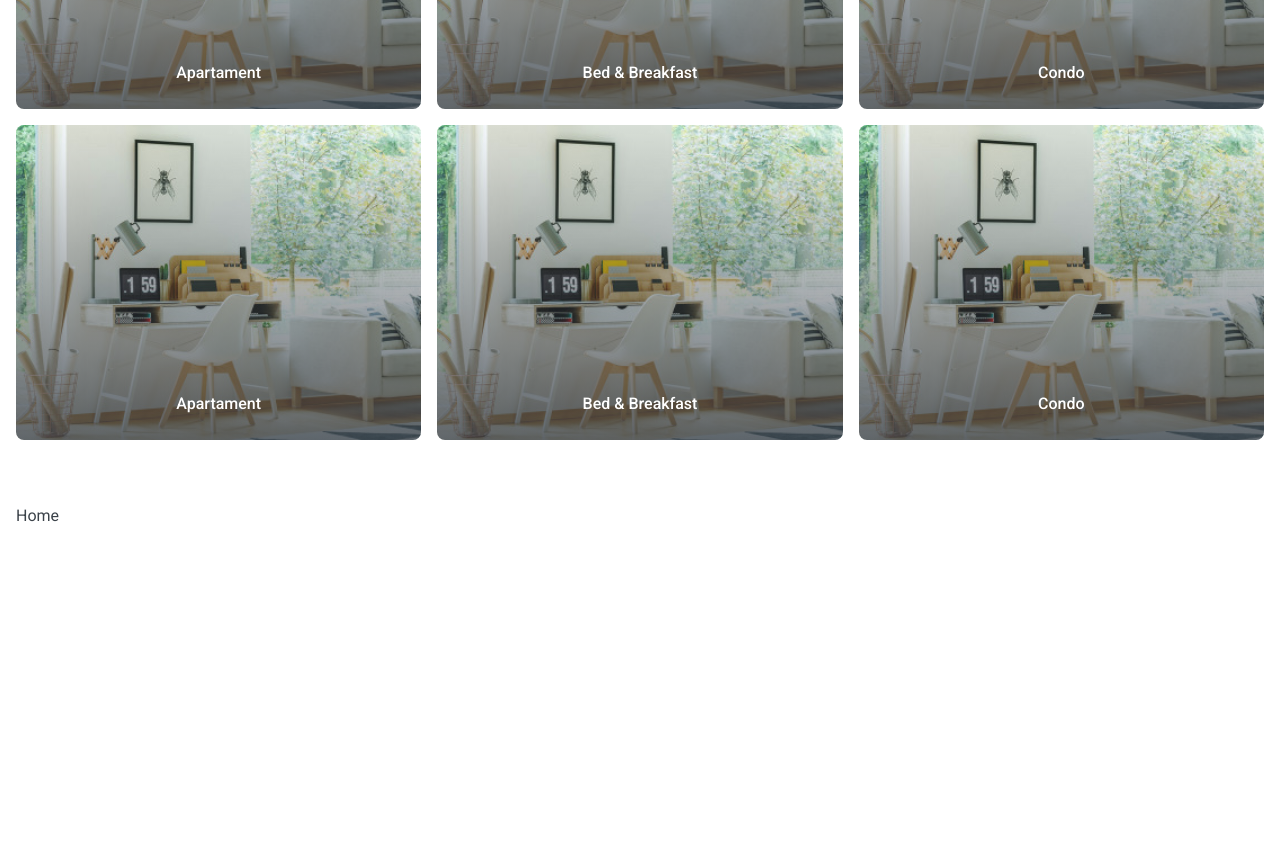
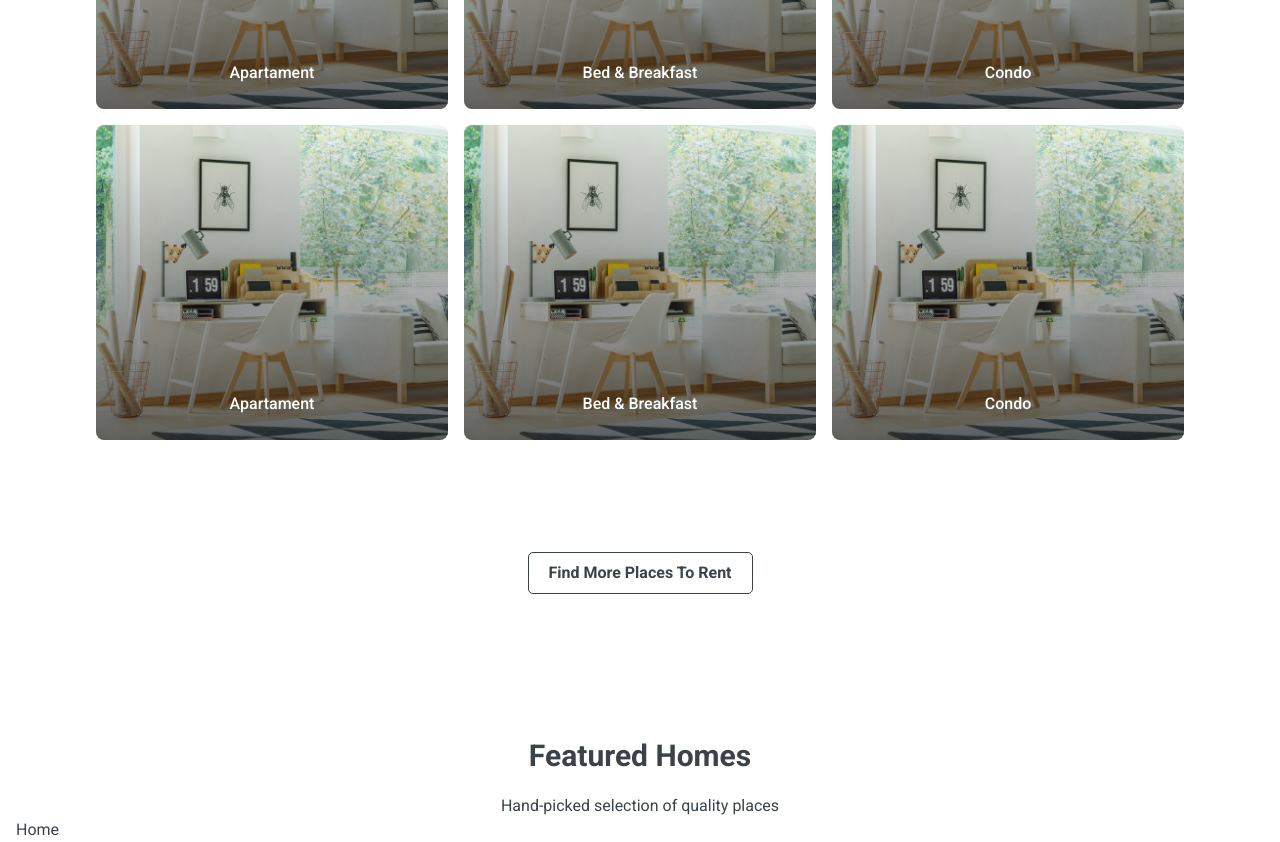
Before and after one commit to franklinsouza/homey, a React (Vite) app: page / in a window 1280 px wide. Shown: the part 1000-1842 px from the top of the page. Before the commit the page ends 1528 px from the top, so only its background shows below. Built offline with nearby package versions, Linux system fonts and the light colour scheme.

Commit message:
refacto: Adiciona zoom no cover do card de Find a Place

```diff
--- a/src/Pages/Home/Home.tsx
+++ b/src/Pages/Home/Home.tsx
@@ -1,5 +1,6 @@
 import Header from "../../components/Header/Header";
 import Banner from "./components/Banner";
+import FeaturedHomes from "./components/FeaturedHomes.tsx";
 import FindPlace from "./components/FindPlace";
 
 const Home = () => {
@@ -8,6 +9,7 @@ const Home = () => {
       <Header />
       <Banner />
       <FindPlace />
+      <FeaturedHomes />
       <div className="container mx-auto px-4">
         Home
       </div>
--- /dev/null
+++ b/src/Pages/Home/components/FeaturedHomes.tsx.tsx
@@ -0,0 +1,18 @@
+import Container from "../../../components/Container";
+
+const FeaturedHomes = () => {
+  return (
+    <section>
+      <Container>
+        <h2 className="text-center text-3xl font-bold mb-5">
+          Featured Homes
+        </h2>
+        <p className='text-center font-normal'>
+          Hand-picked selection of quality places
+        </p>
+      </Container>
+    </section>
+  )
+}
+
+export default FeaturedHomes;
--- a/src/Pages/Home/components/FindCard.tsx
+++ b/src/Pages/Home/components/FindCard.tsx
@@ -7,13 +7,8 @@ const FindCard = ({title, cover}: CardProps) => {
   return (
     <div>
       <a href="/" title={title}
-        style = {{
-          backgroundImage: `url(${cover})`,
-          backgroundSize: 'cover',
-          backgroundPosition: 'center center',
-          backgroundRepeat: 'no-repeat',
-        }}
-        className="text-center h-[200px] md:h-[315px] overflow-hidden rounded-lg flex justify-center items-end relative before:opacity-80 before:w-full before:h-full before:absolute before:bg-gradient-to-b before:from-transparent before:to-[#3b4249]">
+        className="text-center h-[200px] md:h-[315px] overflow-hidden rounded-lg flex justify-center items-end relative group before:opacity-70 before:w-full before:h-full before:absolute before:bg-gradient-to-b before:from-transparent before:z-[1] before:to-[#202020]">
+        <img src={cover} className='absolute z-1 w-full h-full object-cover group-hover:scale-110 duration-500'/>
         <span className="font-medium text-white py-1 px-3 mb-5 relative z-[1]">
           {title}
         </span>
--- a/src/Pages/Home/components/FindPlace.tsx
+++ b/src/Pages/Home/components/FindPlace.tsx
@@ -10,7 +10,7 @@ const FindPlace = () => {
           Find a Place That Fits Your Comfort
         </h2>
 
-        <div className='grid grid-cols-2 md:grid-cols-3 gap-4'>
+        <div className='grid grid-cols-2 md:grid-cols-3 gap-4 mb-28'>
           <FindCard title='Apartament' cover={img}/>
           <FindCard title='Bed & Breakfast' cover={img}/>
           <FindCard title='Condo' cover={img}/>
@@ -18,6 +18,10 @@ const FindPlace = () => {
           <FindCard title='Bed & Breakfast' cover={img}/>
           <FindCard title='Condo' cover={img}/>
         </div>
+
+        <a href='#' title='Find More Places To Rent' className='mb-20 border border-1 border-[#3b4249] py-2 px-2 font-semibold block text-center w-[225px] mx-auto rounded-[5px] hover:bg-[#3b4249] hover:text-[#fff] duration-300'>
+          Find More Places To Rent
+        </a>
       </Container>
     </section>
   )
--- a/src/components/Container.tsx
+++ b/src/components/Container.tsx
@@ -1,5 +1,3 @@
-import { HtmlHTMLAttributes } from "react";
-
 type ContainerProps = {
   children: React.ReactNode,
   className?: string
@@ -7,7 +5,7 @@ type ContainerProps = {
 
 const Container = ({children, className}:ContainerProps) => {
   return (
-    <div className={`container mx-auto px-4 ${className}`}>
+    <div className={`container mx-auto px-4 max-w-[1120px] ${className}`}>
       {children}
     </div>
   )
```
